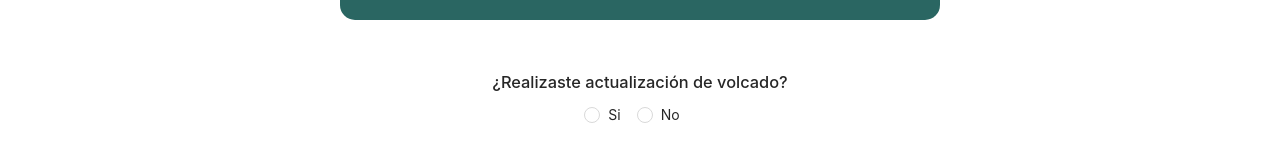
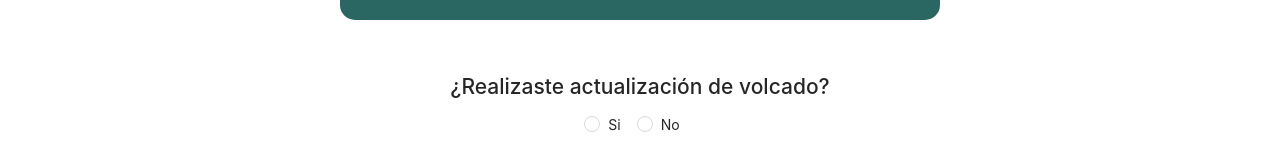
Before and after one commit to caramonp/Nomis-Frontend, a React (Create React App) app in the folder front-tributi/: page / in a window 1280 px wide. Both pictures are taken after a click on the button "Siguiente". Shown: the part 262-422 px from the top of the page. Built offline with nearby package versions, Linux system fonts and the light colour scheme; no server answers.

Commit message:
parrafo actualizacion de volcado modificado

```diff
--- a/front-tributi/src/components/UpdateDump/UpdateDump.js
+++ b/front-tributi/src/components/UpdateDump/UpdateDump.js
@@ -11,7 +11,7 @@ const UpdateDumpComponent = () => {
           Actualización
         </p>
       </section>
-      <h1>¿Realizaste actualización de volcado?</h1>
+      <h2>¿Realizaste actualización de volcado?</h2>
       <div className="select-button">
         <SelectButton />
       </div>
```
